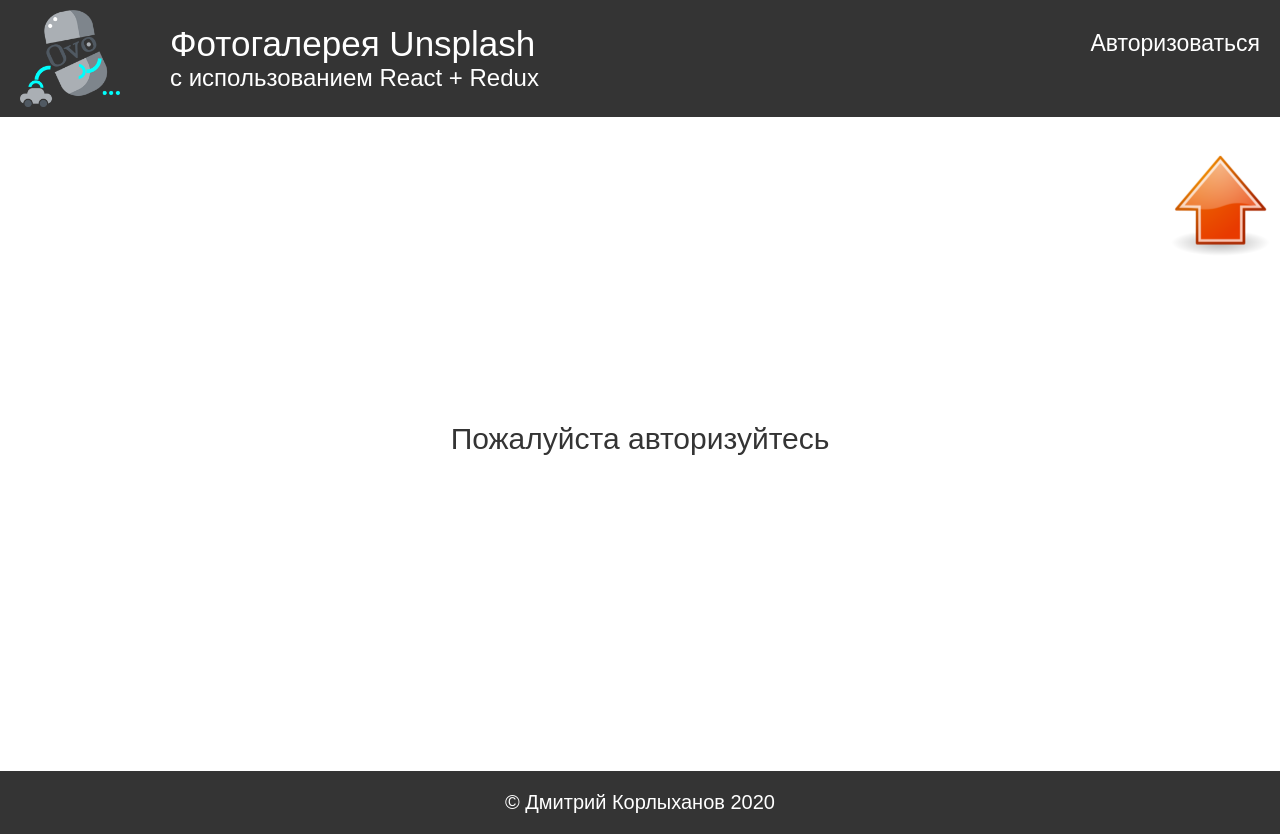
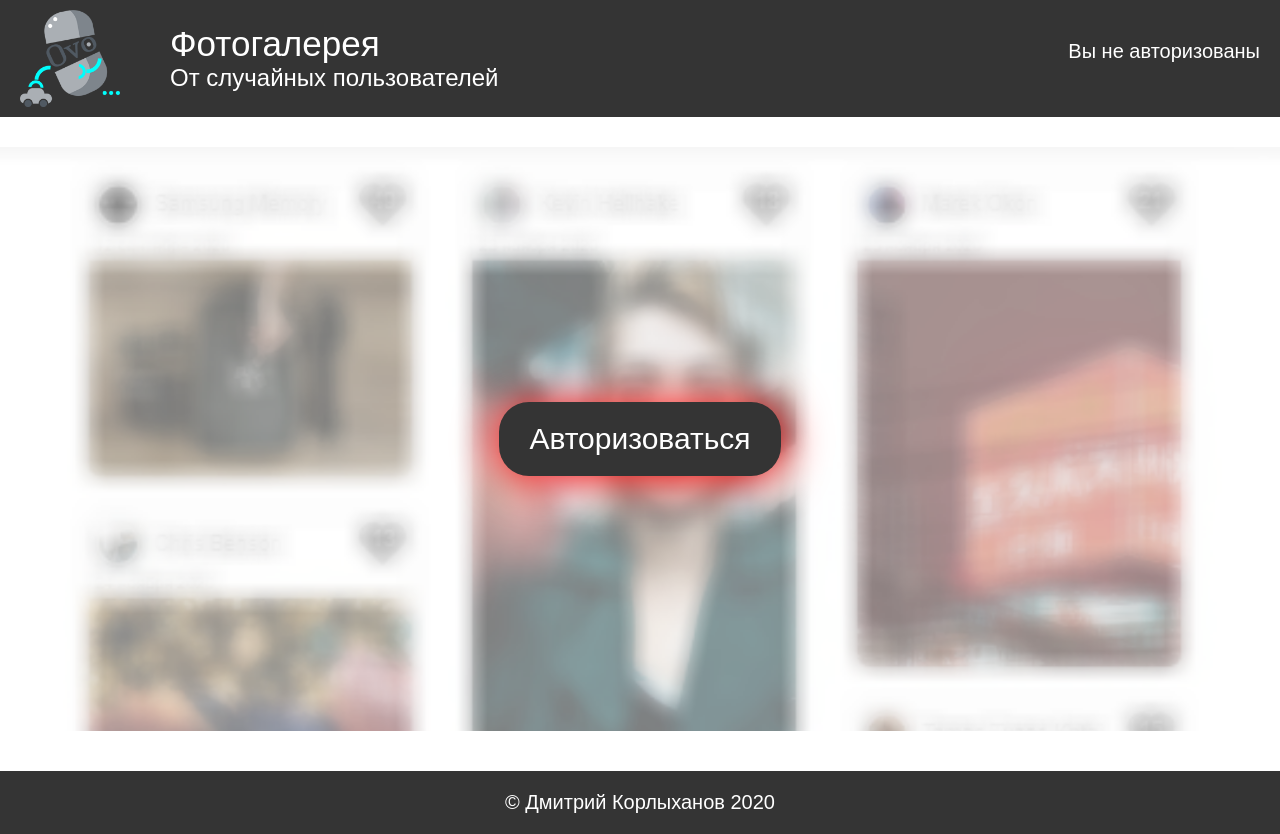
Before and after one commit to d-man-n/basics-Of-JS, a React app: page / in a window 1280 px wide. Built offline with nearby package versions, Linux system fonts and the light colour scheme; what unsplash-js would draw is missing.

Commit message:
design fixed 1

```diff
--- a/package.json
+++ b/package.json
@@ -19,6 +19,7 @@
     "babel-preset-env": "^1.7.0",
     "babel-preset-react": "^6.24.1",
     "css-loader": "^4.3.0",
+    "file-loader": "^6.2.0",
     "mini-css-extract-plugin": "^0.11.3",
     "path": "^0.12.7",
     "style-loader": "^1.3.0",
--- a/src/components/header.js
+++ b/src/components/header.js
@@ -15,10 +15,11 @@ const Header = (props) => {
                     alt="Лого"
                 />
                 <div className="header__info">
-                    <h1 className="header__info_h1">Фотогалерея Unsplash</h1>
-                    <p className="header__info_text">с использованием React + Redux</p>
+                    <h1 className="header__info_h1">Фотогалерея</h1>
+                    <p className="header__info_text">От случайных пользователей</p>
                 </div>
-                { isAuth() ? ( <UserAuth user={user} /> ) : ( <Link to={{pathname: "/auth"}} className="header__info_auth">Авторизоваться</Link> ) }
+                {/* { isAuth() ? ( <UserAuth user={user} /> ) : ( <Link to={{pathname: "/auth"}} className="header__info_auth">Авторизоваться</Link> ) } */}
+                { isAuth() ? ( <UserAuth user={user} /> ) : ( <p class="header__info_notauth">Вы не авторизованы</p> ) }
             </div>
         </div>
     );
--- a/src/components/not-auth.js
+++ b/src/components/not-auth.js
@@ -1,11 +1,13 @@
 import React from 'react';
 import upArrow from '../../img/up-arrow.png';
+import { Link } from 'react-router-dom';
 
 const notAuth = () => {
     return (
         <div className="container notauth">
-            <img src={upArrow} className="notauth__arrow"/>
-            <h2 className="notauth__header">Пожалуйста авторизуйтесь</h2>
+            {/* <img src={upArrow} className="notauth__arrow"/> */}
+            {/* <h2 className="notauth__header">Пожалуйста авторизуйтесь</h2> */}
+            <Link to={{pathname: "/auth"}} className="notauth__auth_btn">Авторизоваться</Link>
         </div>
     );
 }
--- a/src/style.css
+++ b/src/style.css
@@ -255,6 +255,12 @@ img {
     height: 73vh;
 }
 
+.notauth {
+    background-image: url(../img/bg11.png);
+    background-repeat: no-repeat;
+    background-size: cover;
+}
+
 .notauth__arrow {
     position: absolute;
     top: 10px;
@@ -274,10 +280,33 @@ img {
     }
   }
 
+  .header__info_notauth {
+      color: #ffffff;
+      font-size: 20px;
+      margin-left: auto;
+      margin-top: 30px;
+  }
+
 .notauth__header,.auth__header {
     color: #343434;
     font-size: 30px;
     text-align: center;
+}
+
+.notauth__auth_btn {
+    color: #ffffff;
+    background-color: #343434;
+    border-radius: 30px;
+    font-size: 30px;
+    text-align: center;
+    padding: 20px 30px;
+    box-shadow: 2px 2px 15px #343434;
+    box-shadow: 2px 2px 45px #ff0000;
+    transition: transform .3s ease-in-out;
+}
+
+.notauth__auth_btn:hover {
+    transform: scale(1.1);
 }
 
 .footer {
@@ -301,6 +330,10 @@ img {
         padding-left: 20px;
         padding-right: 20px;
     }
+
+    .notauth {
+        background-image: url(../img/bg22.png);
+    }
 }
 
 @media (max-width: 700px) {
@@ -315,6 +348,10 @@ img {
         margin-top: 5px;
         text-align: center;
     }
+
+    .notauth {
+        background-image: url(../img/bg33.png);
+    }
 }
 
 @media (max-width: 400px) {
@@ -325,4 +362,8 @@ img {
     .header__info_text {
         font-size: 14px;
     }
+
+    .notauth {
+        background-image: url(../img/bg44.png);
+    }
 }
```
Also changed, not shown: build/0994fe0fe35996c7cdf61290a6891870.png (added), build/6f55d209e8f176c36ec012803d5568f1.png (added), build/81b62d4b36ac35a7af7222e9a9bfbe08.png (added), build/build.css, build/build.js, img/bg11.png (added), img/bg22.png (added), img/bg3.jpg (added), img/bg33.png (added), img/bg4.jpg (added), img/bg44.png (added), 1 other file.
